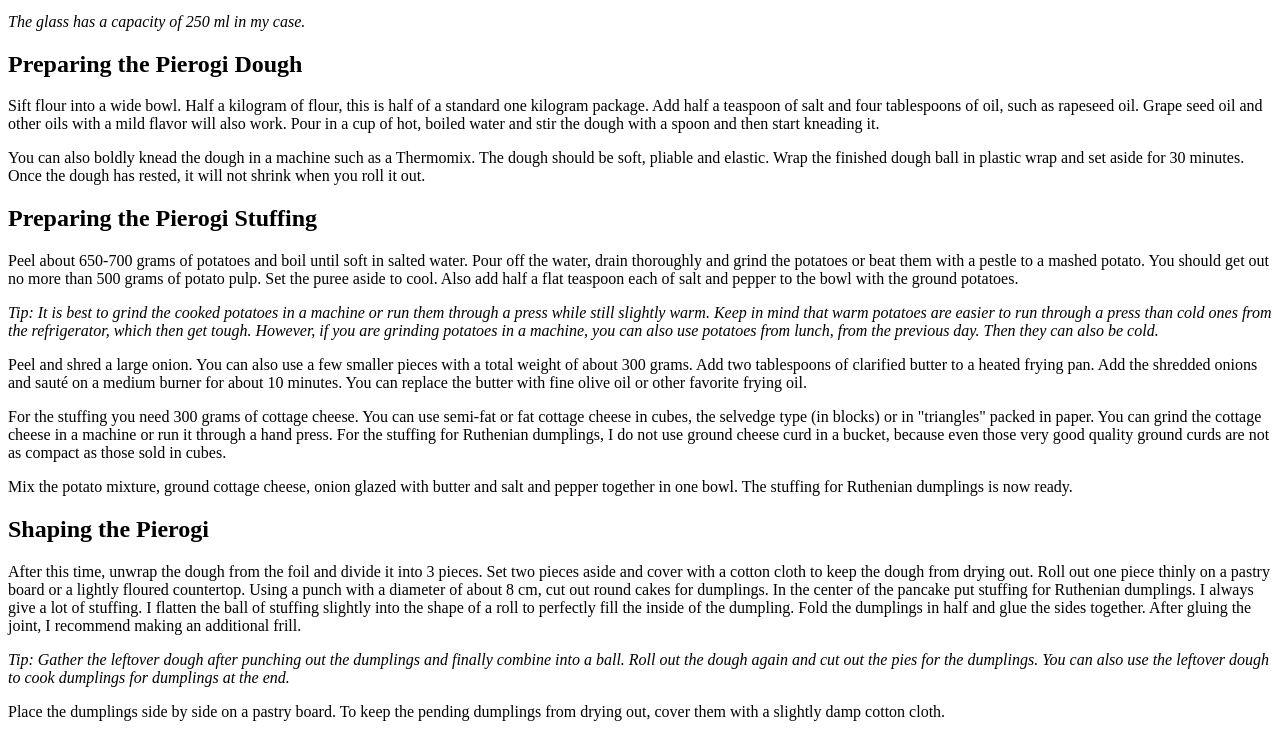
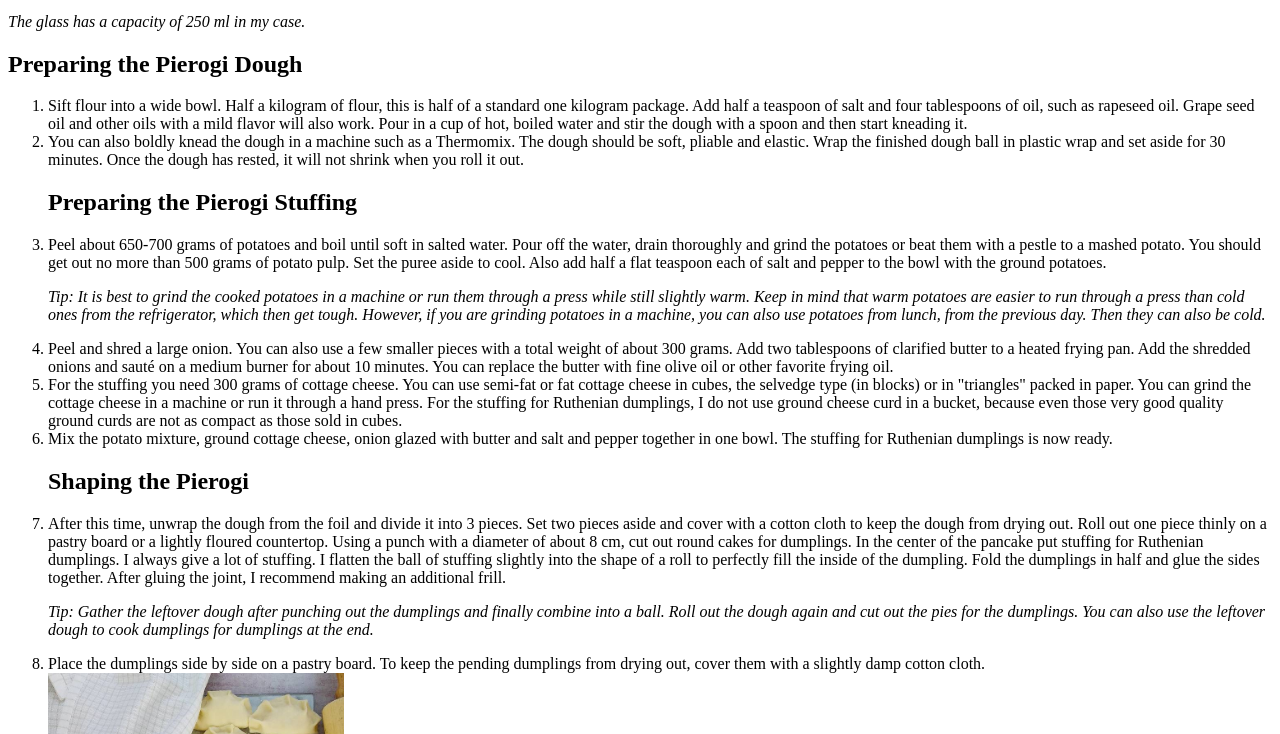
Before and after one commit to Pogoj/odin-recipes, a plain HTML site: page recipes/Pierogi/pierogi.html in a window 1280 px wide. Shown: the part 1161-1895 px from the top of the page. Drawn offline with Linux system fonts and the light colour scheme.

Commit message:
Formatting changes + Final tweaks

```diff
--- a/recipes/Pierogi/pierogi.html
+++ b/recipes/Pierogi/pierogi.html
@@ -16,7 +16,7 @@
     <p> Some of my <i> favorite </i> childhood memories were of eating these incredible dumplings. I've decided
     to note down my family's ancestral recipe and share it with you lucky folks. </p>
     <p> <b> Preparation time: </b> approximately 1 hour </p>
-    <p> <b> Amount of portions: </b> around 60 pierogi <i> (protip: "pierogi" is already the plural term). </i> </p>
+    <p> <b> Portion amount: </b> around 60 pierogi <i> (protip: "pierogi" is already the plural term). </i> </p>
     <p> <b> Calorie content: </b> 60 kcal per pierog </p>
 
     <h2>Ingredients </h2>
@@ -48,63 +48,64 @@
             <p> <i> The glass has a capacity of 250 ml in my case.</i></p>
 
     <h2>Preparing the Pierogi Dough</h2>
-        <p> Sift flour into a wide bowl. Half a kilogram of flour, this is half of a standard one kilogram package.
+    <ol>
+        <li> Sift flour into a wide bowl. Half a kilogram of flour, this is half of a standard one kilogram package.
             Add half a teaspoon of salt and four tablespoons of oil, such as rapeseed oil.
             Grape seed oil and other oils with a mild flavor will also work. Pour in a cup of hot, boiled water
             and stir the dough with a spoon and then start kneading it.
-        </p>
+        </li>
 
-        <p> You can also boldly knead the dough in a machine such as a Thermomix. The dough should be soft, pliable and elastic.
+        <li> You can also boldly knead the dough in a machine such as a Thermomix. The dough should be soft, pliable and elastic.
             Wrap the finished dough ball in plastic wrap and set aside for 30 minutes. Once the dough has rested,
             it will not shrink when you roll it out.
-        </p>
+        </li>
 
     <h2>Preparing the Pierogi Stuffing</h2>
-        <p> Peel about 650-700 grams of potatoes and boil until soft in salted water. Pour off the water,
+        <li> Peel about 650-700 grams of potatoes and boil until soft in salted water. Pour off the water,
             drain thoroughly and grind the potatoes or beat them with a pestle to a mashed potato.
             You should get out no more than 500 grams of potato pulp. Set the puree aside to cool.
             Also add half a flat teaspoon each of salt and pepper to the bowl with the ground potatoes.
-        </p>
+        </li>
         <p> <i> Tip: It is best to grind the cooked potatoes in a machine or run them through a press while still slightly warm.
             Keep in mind that warm potatoes are easier to run through a press than cold ones from the refrigerator, which then get tough.
             However, if you are grinding potatoes in a machine, you can also use potatoes from lunch, from the previous day.
             Then they can also be cold. </i>
         </p>
-        <p> Peel and shred a large onion. You can also use a few smaller pieces with a total weight of about 300 grams.
+        <li> Peel and shred a large onion. You can also use a few smaller pieces with a total weight of about 300 grams.
             Add two tablespoons of clarified butter to a heated frying pan.
             Add the shredded onions and sauté on a medium burner for about 10 minutes.
             You can replace the butter with fine olive oil or other favorite frying oil.
-        </p>
-        <p> For the stuffing you need 300 grams of cottage cheese. You can use semi-fat or fat cottage cheese in cubes,
+        </li>
+        <li> For the stuffing you need 300 grams of cottage cheese. You can use semi-fat or fat cottage cheese in cubes,
             the selvedge type (in blocks) or in "triangles" packed in paper. You can grind the cottage cheese in a machine
             or run it through a hand press. For the stuffing for Ruthenian dumplings, I do not use ground cheese curd in a bucket,
             because even those very good quality ground curds are not as compact as those sold in cubes.
-        </p>
-        <p> Mix the potato mixture, ground cottage cheese, onion glazed with butter and salt and pepper together in one bowl.
+        </li>
+        <li> Mix the potato mixture, ground cottage cheese, onion glazed with butter and salt and pepper together in one bowl.
             The stuffing for Ruthenian dumplings is now ready.
-        </p>
+        </li>
     <h2>Shaping the Pierogi</h2>
-        <p> After this time, unwrap the dough from the foil and divide it into 3 pieces.
+        <li> After this time, unwrap the dough from the foil and divide it into 3 pieces.
             Set two pieces aside and cover with a cotton cloth to keep the dough from drying out. Roll out one piece thinly on a pastry
             board or a lightly floured countertop. Using a punch with a diameter of about 8 cm, cut out round cakes for dumplings.
             In the center of the pancake put stuffing for Ruthenian dumplings. I always give a lot of stuffing.
             I flatten the ball of stuffing slightly into the shape of a roll to perfectly fill the inside of the dumpling.
             Fold the dumplings in half and glue the sides together. After gluing the joint, I recommend making an additional frill.
-        </p>
+        </li>
         <p> <i> Tip: Gather the leftover dough after punching out the dumplings and finally combine into a ball. Roll out the dough again
             and cut out the pies for the dumplings. You can also use the leftover dough to cook dumplings for dumplings at the end. </i>
         </p>
-        <p> Place the dumplings side by side on a pastry board. To keep the pending dumplings from drying out, cover them with a slightly damp cotton cloth.
-        </p>
+        <li> Place the dumplings side by side on a pastry board. To keep the pending dumplings from drying out, cover them with a slightly damp cotton cloth.
+        </li>
         <img src="pierogishaped.jpg"
         width="auto"
         height="400"
         alt="Pierogi ready to be cooked!">
     <h2> Cooking the Pierogi </h2>
-        <p>
+        <li>
             Place each batch in a pot of salted, boiling water. The water should not bubble heavily. Fish out the dumplings after about 3-4 minutes
             after they float to the surface. Cook all the dumplings this way. I came out with about 60 dumplings.
-        </p>
+        </li> </ol>
         <p>
             I topped the finished Russian dumplings with clarified butter and glazed onions. You prepare such a covering identically to the onions
             in butter, which you use to make the stuffing for the pierogi.
```
Also changed, not shown: recipes/Barszcz/barszcz.html (+1 -1 lines), recipes/Bigos/bigos.html (+1 -1 lines).
